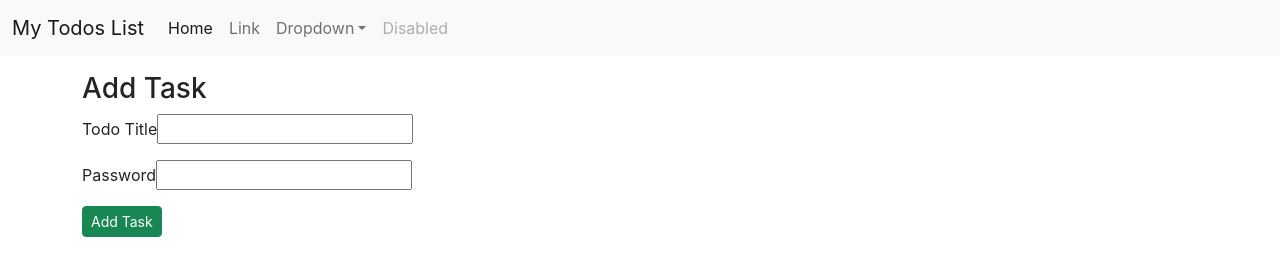
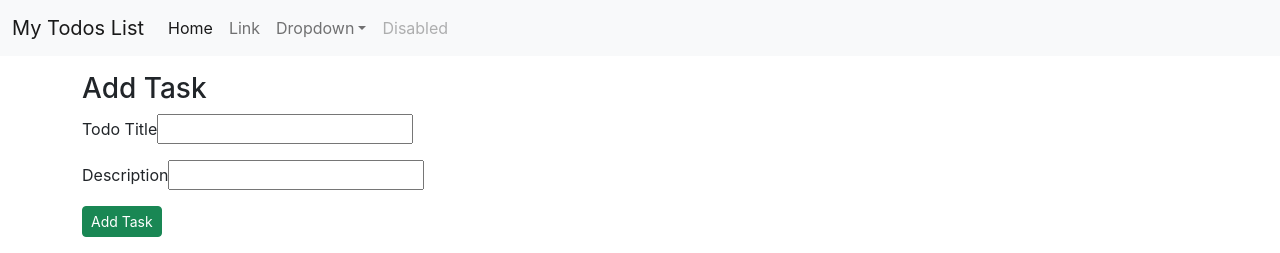
Before and after one commit to anuragK-24/TodoList, a React (Create React App) app: page / in a window 1280 px wide. Shown: the top 253 px of the page. Built offline with nearby package versions, Linux system fonts and the light colour scheme.

Commit message:
Changed the input label

```diff
--- a/src/MyComponents/AddTodo.js
+++ b/src/MyComponents/AddTodo.js
@@ -25,7 +25,7 @@ export const AddTodo = ({addTodo}) => {
                     <input type="text" value={title} onChange={(e)=>setTitle(e.target.value)} className="htmlForm-control" id="title" aria-describedby="emailHelp"/>
             </div>
         <div className="mb-3">
-            <label htmlFor="desc" className="htmlForm-label">Password</label>
+            <label htmlFor="desc" className="htmlForm-label">Description</label>
             <input type="text" value={desc} onChange={(e)=>setDesc(e.target.value)} className="htmlForm-control" id="desc"/>
         </div>
             <button type="submit" className="btn btn-sm btn-success">Add Task</button>
```
